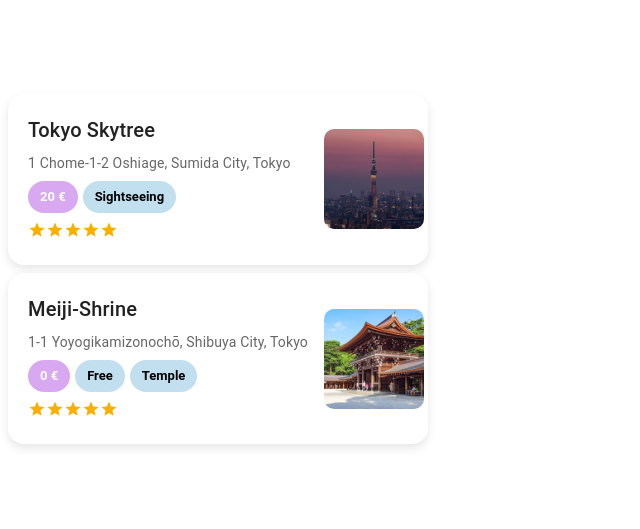
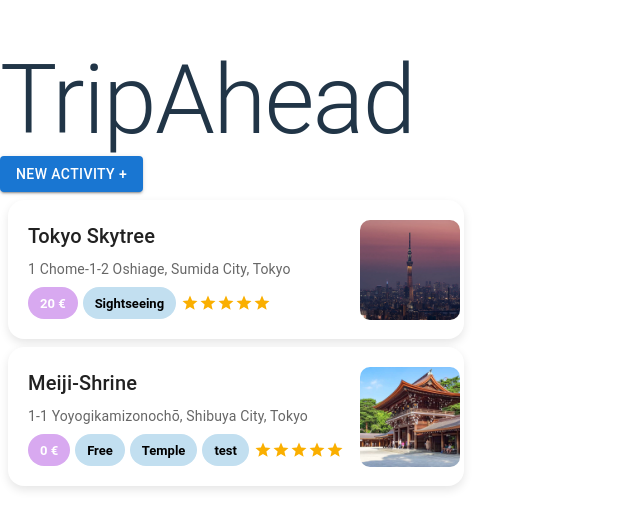
Before and after one commit to bunki1224/Softwareengineering-Projekt, a React (Vite) app in the folder TripAhead/: page / in a window 1280 px wide. Shown: the part 131-660 px from the top of the page, without its empty margins (0-640 px from the left). Built offline with nearby package versions, Linux system fonts and the light colour scheme.

Commit message:
Rating is now next to instead of below tags
Rating is now next to instead of below tags

```diff
--- a/TripAhead/src/App.jsx
+++ b/TripAhead/src/App.jsx
@@ -1,3 +1,4 @@
+import { Button, Typography } from "@mui/material";
 import Activity from "./components/Activity";
 import CustomRating from "./components/CustomRating";
 
@@ -6,6 +7,12 @@
 
   return (
 	<>
+<Typography variant="h1">
+TripAhead
+</Typography>
+
+<Button variant="contained">New Activity +</Button>
+
 <Activity
   title="Tokyo Skytree"
   address="1 Chome-1-2 Oshiage, Sumida City, Tokyo"
@@ -19,7 +26,7 @@
   title="Meiji-Shrine"
   address="1-1 Yoyogikamizonochō, Shibuya City, Tokyo"
   price={0}
-  tags={['Free', 'Temple']}
+  tags={['Free', 'Temple', 'test']}
   rating={4.5}
   image="./bilder/Meiji.jpg"
 />
--- a/TripAhead/src/components/Activity.jsx
+++ b/TripAhead/src/components/Activity.jsx
@@ -51,16 +51,13 @@
     	<Box sx={{ display: 'flex', alignItems: 'center', mt: 1 }}>
       	<PriceBadge label={`${price} €`} />
 
-      	{/* Render each tag as a Chip */}
       	{tags.map((tag) => (
         	<TagChip key={tag} label={tag} />
       	))}
+		{/* Rating */}
+		<Rating value={rating} readOnly size="small" />
     	</Box>
 
-    	{/* Rating */}
-    	<Box sx={{ mt: 1 }}>
-      	<Rating value={rating} readOnly size="small" />
-    	</Box>
   	</CardContent>
 
   	{/* Thumbnail */}
```
